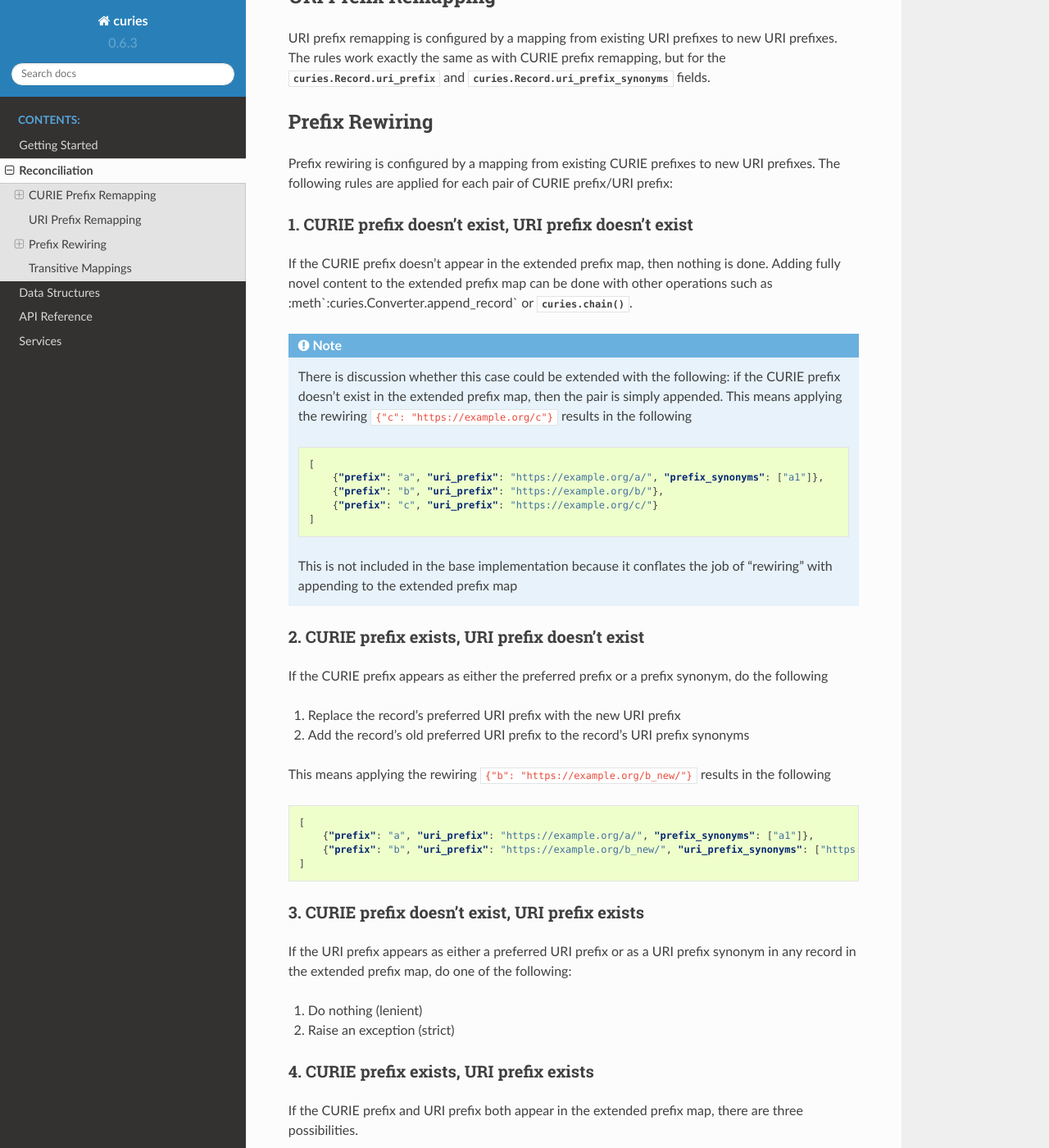
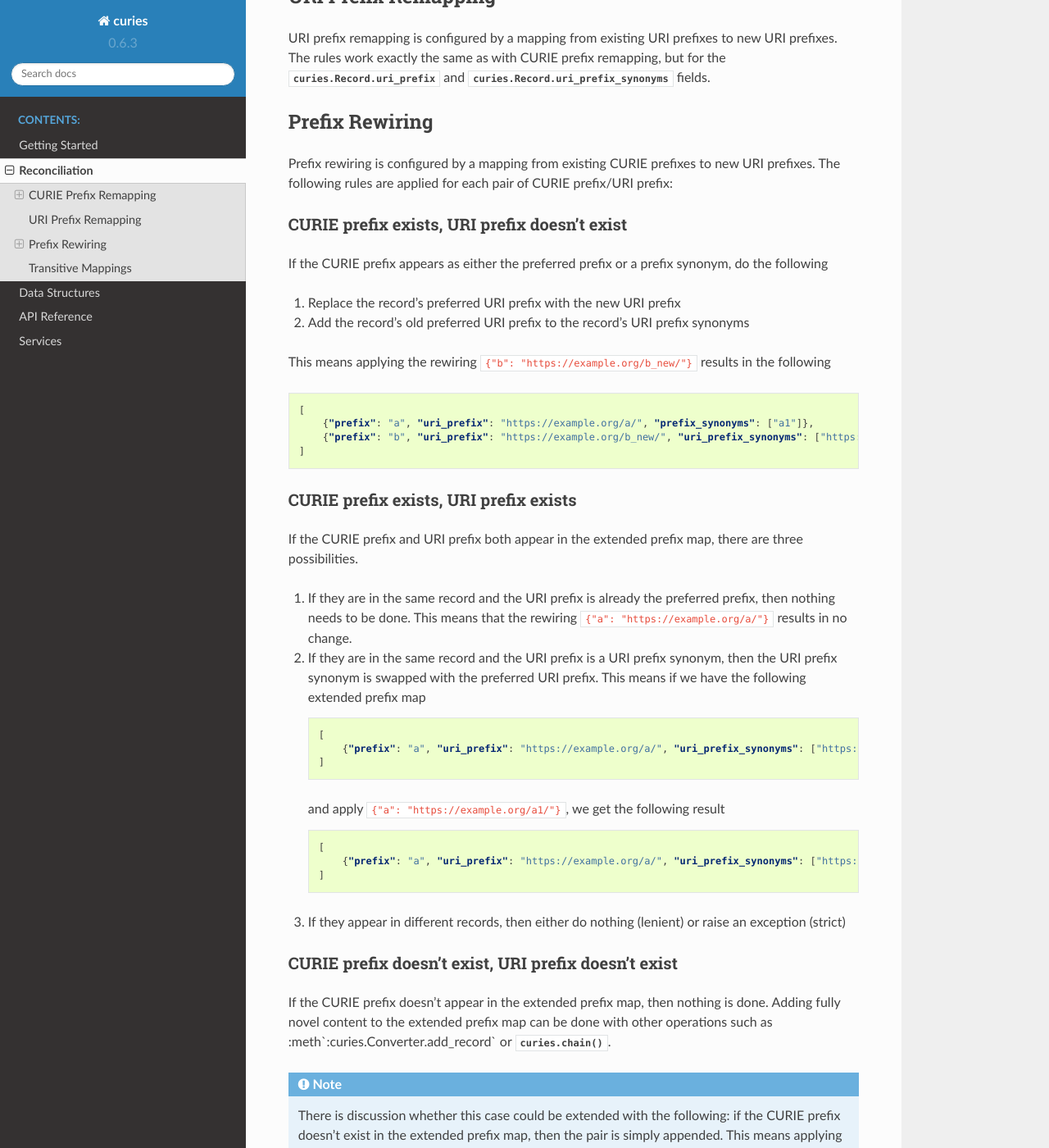
Before and after one commit to biopragmatics/curies, a Sphinx documentation site: the page built from docs/source/reconciliation.rst, in a window 1280 px wide and 1400 px high, scrolled down 2232 px. Shown: the whole window at 82% size. Built offline with Sphinx 7.4.7 and the Read the Docs theme 2.0.0, drawn with Linux system fonts in a browser that asks for light colours; some of the changed text lies outside the part shown.

Commit message:
Add additional test

```diff
--- a/docs/source/reconciliation.rst
+++ b/docs/source/reconciliation.rst
@@ -103,11 +103,52 @@ Prefix Rewiring
 Prefix rewiring is configured by a mapping from existing CURIE prefixes to new URI prefixes.
 The following rules are applied for each pair of CURIE prefix/URI prefix:
 
-1. CURIE prefix doesn't exist, URI prefix doesn't exist
-~~~~~~~~~~~~~~~~~~~~~~~~~~~~~~~~~~~~~~~~~~~~~~~~~~~~~~~
+CURIE prefix exists, URI prefix doesn't exist
+~~~~~~~~~~~~~~~~~~~~~~~~~~~~~~~~~~~~~~~~~~~~~
+If the CURIE prefix appears as either the preferred prefix or a prefix synonym, do the following
+
+1. Replace the record's preferred URI prefix with the new URI prefix
+2. Add the record's old preferred URI prefix to the record's URI prefix synonyms
+
+This means applying the rewiring ``{"b": "https://example.org/b_new/"}`` results in the following
+
+.. code-block:: json
+
+    [
+        {"prefix": "a", "uri_prefix": "https://example.org/a/", "prefix_synonyms": ["a1"]},
+        {"prefix": "b", "uri_prefix": "https://example.org/b_new/", "uri_prefix_synonyms": ["https://example.org/b/"]}
+    ]
+
+CURIE prefix exists, URI prefix exists
+~~~~~~~~~~~~~~~~~~~~~~~~~~~~~~~~~~~~~~
+If the CURIE prefix and URI prefix both appear in the extended prefix map, there are three possibilities.
+
+1. If they are in the same record and the URI prefix is already the preferred prefix, then nothing needs to be done.
+   This means that the rewiring ``{"a": "https://example.org/a/"}`` results in no change.
+2. If they are in the same record and the URI prefix is a URI prefix synonym, then the URI prefix synonym is
+   swapped with the preferred URI prefix. This means if we have the following extended prefix map
+
+   .. code-block:: json
+
+        [
+            {"prefix": "a", "uri_prefix": "https://example.org/a/", "uri_prefix_synonyms": ["https://example.org/a1/"]}
+        ]
+
+   and apply ``{"a": "https://example.org/a1/"}``, we get the following result
+
+   .. code-block:: json
+
+        [
+            {"prefix": "a", "uri_prefix": "https://example.org/a/", "uri_prefix_synonyms": ["https://example.org/a1/"]}
+        ]
+
+3. If they appear in different records, then either do nothing (lenient) or raise an exception (strict)
+
+CURIE prefix doesn't exist, URI prefix doesn't exist
+~~~~~~~~~~~~~~~~~~~~~~~~~~~~~~~~~~~~~~~~~~~~~~~~~~~~
 If the CURIE prefix doesn't appear in the extended prefix map, then nothing is done.
 Adding fully novel content to the extended prefix map can be done with other operations
-such as :meth`:curies.Converter.append_record` or :func:`curies.chain`.
+such as :meth`:curies.Converter.add_record` or :func:`curies.chain`.
 
 .. note::
 
@@ -126,38 +167,13 @@ such as :meth`:curies.Converter.append_record` or :func:`curies.chain`.
     This is not included in the base implementation because it conflates the job of "rewiring"
     with appending to the extended prefix map
 
-2. CURIE prefix exists, URI prefix doesn't exist
-~~~~~~~~~~~~~~~~~~~~~~~~~~~~~~~~~~~~~~~~~~~~~~~~
-If the CURIE prefix appears as either the preferred prefix or a prefix synonym, do the following
-
-1. Replace the record's preferred URI prefix with the new URI prefix
-2. Add the record's old preferred URI prefix to the record's URI prefix synonyms
-
-This means applying the rewiring ``{"b": "https://example.org/b_new/"}`` results in the following
-
-.. code-block:: json
-
-    [
-        {"prefix": "a", "uri_prefix": "https://example.org/a/", "prefix_synonyms": ["a1"]},
-        {"prefix": "b", "uri_prefix": "https://example.org/b_new/", "uri_prefix_synonyms": ["https://example.org/b/"]}
-    ]
-
-3. CURIE prefix doesn't exist, URI prefix exists
-~~~~~~~~~~~~~~~~~~~~~~~~~~~~~~~~~~~~~~~~~~~~~~~
+CURIE prefix doesn't exist, URI prefix exists
+~~~~~~~~~~~~~~~~~~~~~~~~~~~~~~~~~~~~~~~~~~~~~
 If the URI prefix appears as either a preferred URI prefix or as a URI prefix synonym in
 any record in the extended prefix map, do one of the following:
 
 1. Do nothing (lenient)
 2. Raise an exception (strict)
-
-4. CURIE prefix exists, URI prefix exists
-~~~~~~~~~~~~~~~~~~~~~~~~~~~~~~~~~~~~~~~~~
-If the CURIE prefix and URI prefix both appear in the extended prefix map, there are three possibilities.
-
-1. If they are in the same record and the URI prefix is already the preferred prefix, then nothing needs to be done
-2. If they are in the same record and the URI prefix is a URI prefix synonym, then the URI prefix synonym is
-   swapped with the preferred URI prefix
-3. If they appear in different records, then either do nothing (lenient) or raise an exception (strict)
 
 Transitive Mappings
 -------------------
```
Also changed, not shown: 1 other file.
